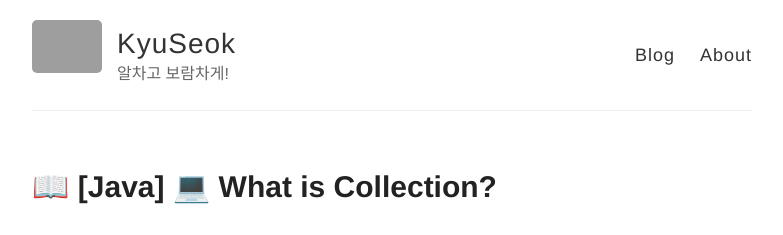
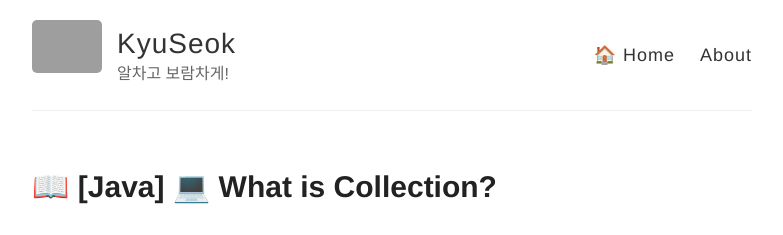
Before and after one commit to mks502/mks502.github.io, a Jekyll site: the page built from index.html, in a window 1280 px wide and 900 px high. Shown: the top 235 px of the window, without its empty margins (248-1031 px from the left). Built offline with Jekyll 4.4.1, drawn with Linux system fonts in a browser that asks for light colours; grey boxes are pictures that could not be loaded.

Commit message:
Modify default.html layout
default.html modify

```diff
--- a/_layouts/default.html
+++ b/_layouts/default.html
@@ -27,7 +27,7 @@
           </div>
 
           <nav>
-            <a href="{{ site.baseurl }}/">Blog</a>
+            <a href="{{ site.baseurl }}/">&#x1F3E0; Home</a>
             <a href="{{ site.baseurl }}/about">About</a>
           </nav>
         </header>
```
